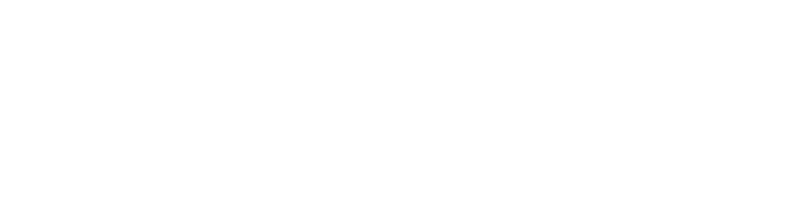
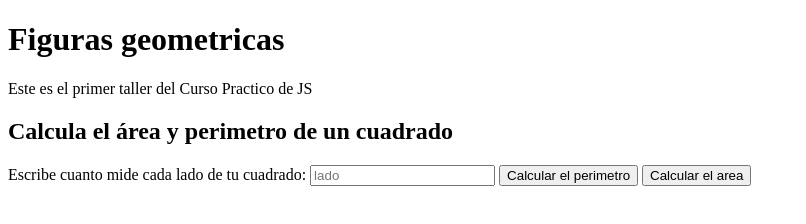
Before and after one commit to JMUT1/Curso-Practico-de-JS, a website: page index.html in a window 1280 px wide. Shown: the whole page, without its empty margins (0-806 px from the left). Drawn offline with Linux system fonts and the light colour scheme.

Commit message:
Creacion comunicacion HTML y JS --id y onclick

```diff
--- a/index.html
+++ b/index.html
@@ -7,6 +7,27 @@
     <title>Figuras geometricas | Curso Practico de Java Script</title>
 </head>
 <body>
+    <header>
+        <h1>Figuras geometricas</h1>
+        <p>Este es el primer taller del Curso Practico de JS</p>
+    </header>
+    <section>
+        <h2>
+            Calcula el área y perimetro de un cuadrado
+        </h2>
+        <form action="">
+            <label for="inputCuadrado">
+                Escribe cuanto mide cada lado de tu cuadrado:
+            </label>
+            <input type="number" id="inputCuadrado" placeholder="lado">
+            <button type="button" onclick="calcularPerimetroCuadrado()">
+                Calcular el perimetro
+            </button>
+            <button type="button" onclick="CalcularAreaCuadrada()">
+                Calcular el area
+            </button>
+        </form>
+    </section>
     <script src="./main.js"></script>
 </body>
 </html>
--- a/main.js
+++ b/main.js
@@ -45,4 +45,23 @@ function areaCirculo(radio){
     return (radio * radio) * PI;
 };
 
+
 console.groupEnd();
+
+//Aqui interactuamos con HTML
+
+function calcularPerimetroCuadrado(){
+    const input = document.getElementById("inputCuadrado");
+    const value = input.value;
+
+    const perimetro = perimetroCuadrado(value);
+    alert(perimetro);
+}
+
+function CalcularAreaCuadrada(){
+    const input = document.getElementById("inputCuadrado");
+    const value = input.value;
+
+    const area = areaCuadrada(value);
+    alert (area);
+}
```
